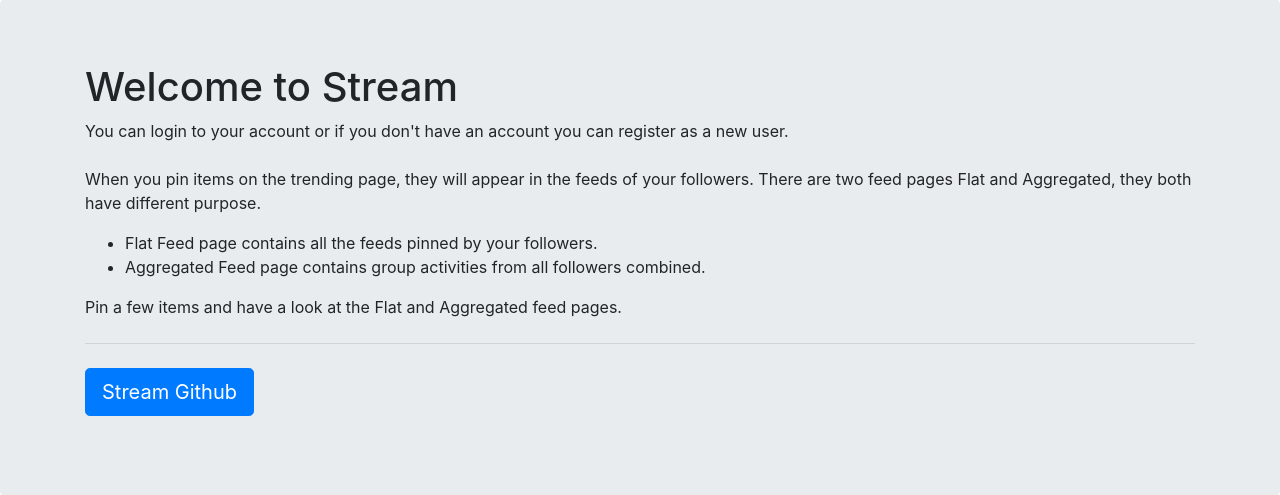
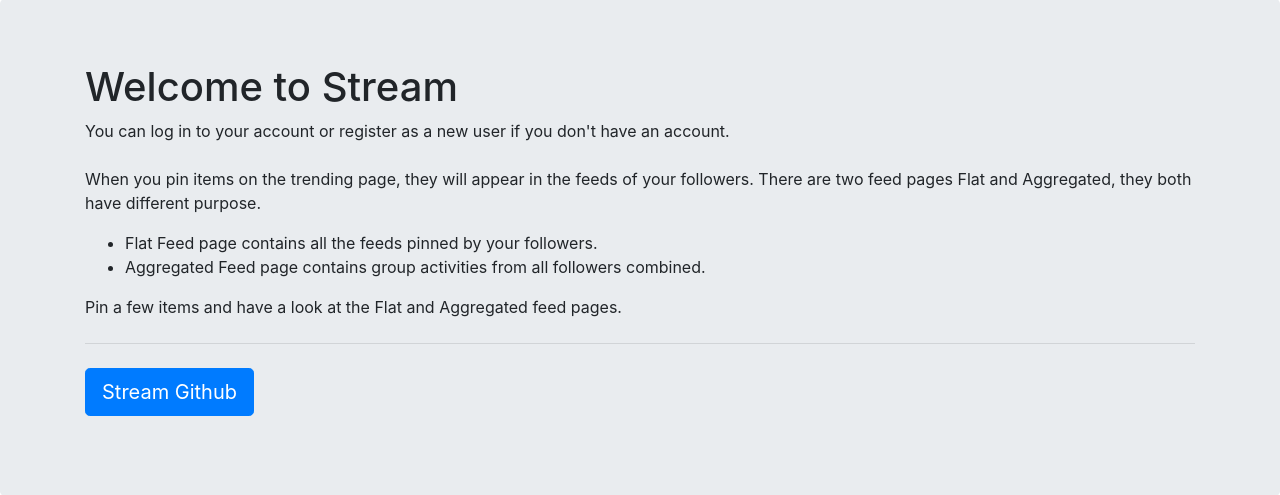
Before and after one commit to Saadmairaj/django_stream_framework, a Django app: template templates/core/home.html in a window 1280 px wide. Shown: the part 164-659 px from the top of the page. Run offline with Django 3.2, Linux system fonts and the light colour scheme; the template is opened without the code that fills it, so the values that code supplies are empty; some libraries are stand-ins or nearby versions.

Commit message:
Format text

```diff
--- a/templates/core/home.html
+++ b/templates/core/home.html
@@ -12,7 +12,7 @@
         <div class="container">
             <h1>Welcome to Stream</h1>
             <p>
-                You can login to your account or if you don't have an account you can register as a new user.
+                You can log in to your account or register as a new user if you don't have an account.
                 <br><br>
                 When you pin items on the trending page, they will appear in the feeds of your followers.
                 There are two feed pages Flat and Aggregated, they both have different purpose.
```
